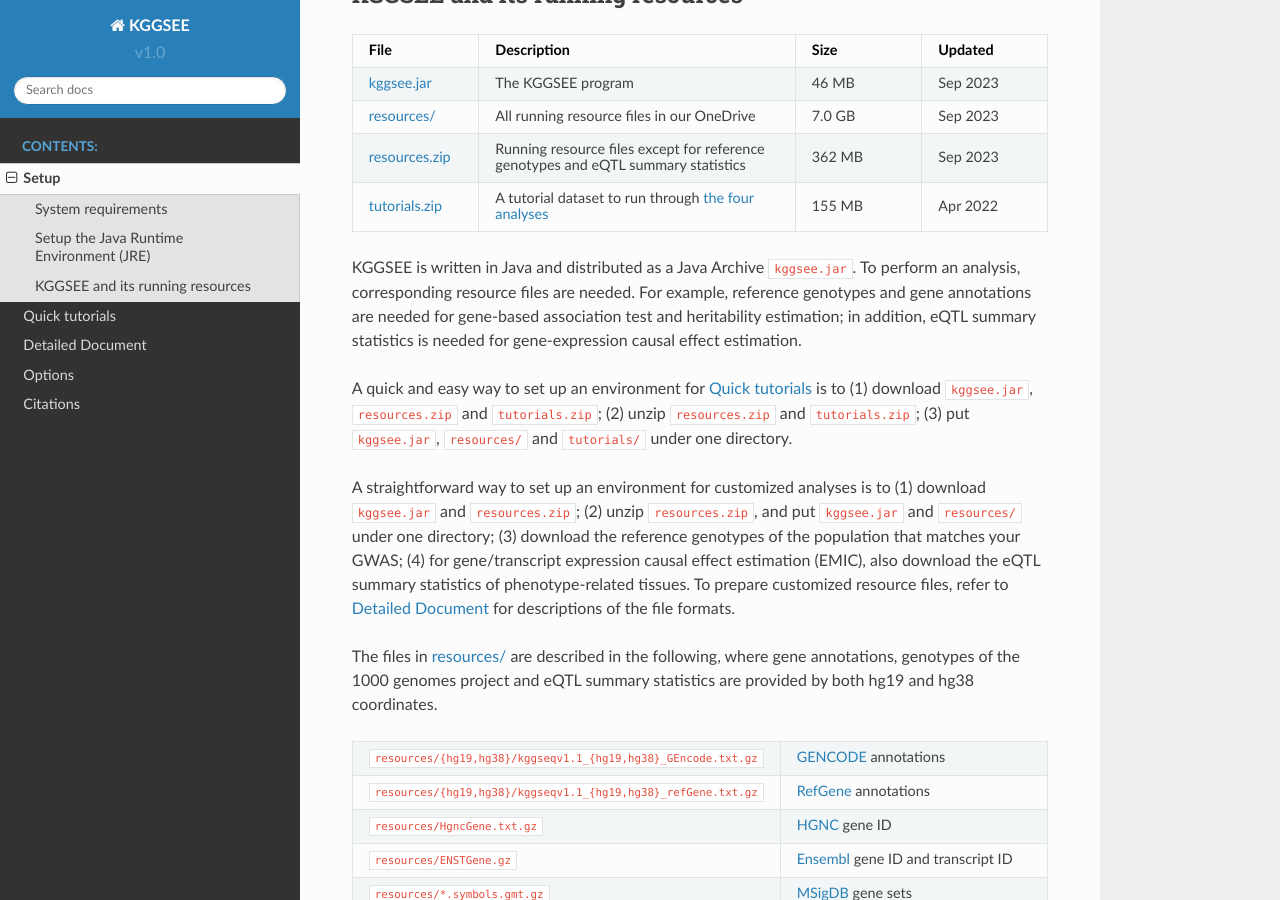
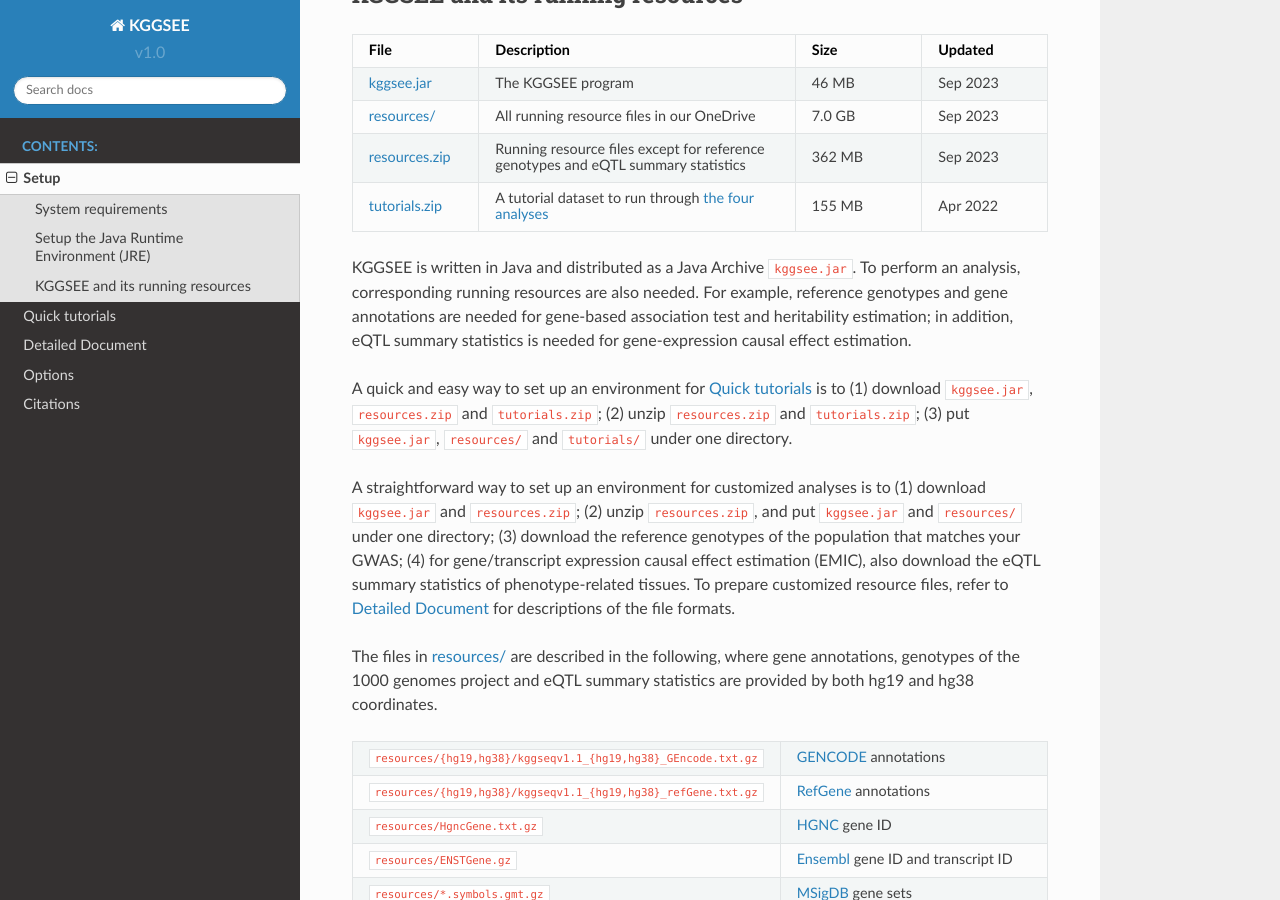
Before and after one commit to pmglab/KGGSEE, a Sphinx documentation site: the page built from doc/source/setup.rst, in a window 1280 px wide and 900 px high, scrolled down 696 px. Built offline with Sphinx 7.4.7 and the Read the Docs theme 2.0.0, drawn with Linux system fonts in a browser that asks for light colours.

Commit message:
Update setup.rst

```diff
--- a/doc/source/setup.rst
+++ b/doc/source/setup.rst
@@ -63,7 +63,7 @@
       - Apr 2022
 
 
-KGGSEE is written in Java and distributed as a Java Archive ``kggsee.jar``. To perform an analysis, corresponding resource files are needed. For example, reference genotypes and gene annotations are needed for gene-based association test and heritability estimation; in addition, eQTL summary statistics is needed for gene-expression causal effect estimation.
+KGGSEE is written in Java and distributed as a Java Archive ``kggsee.jar``. To perform an analysis, corresponding running resources are also needed. For example, reference genotypes and gene annotations are needed for gene-based association test and heritability estimation; in addition, eQTL summary statistics is needed for gene-expression causal effect estimation.
 
 A quick and easy way to set up an environment for :ref:`Quick tutorials <quick_tutorials>` is to (1) download ``kggsee.jar``, ``resources.zip`` and ``tutorials.zip``; (2) unzip ``resources.zip`` and ``tutorials.zip``; (3) put ``kggsee.jar``, ``resources/`` and ``tutorials/`` under one directory.
 
```
